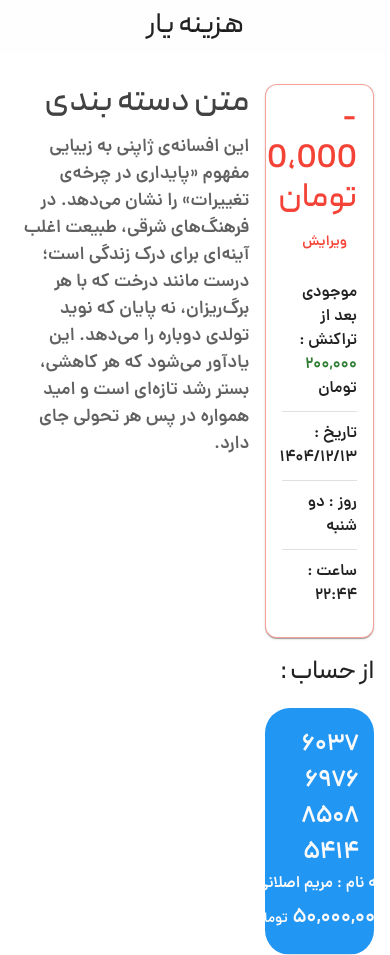
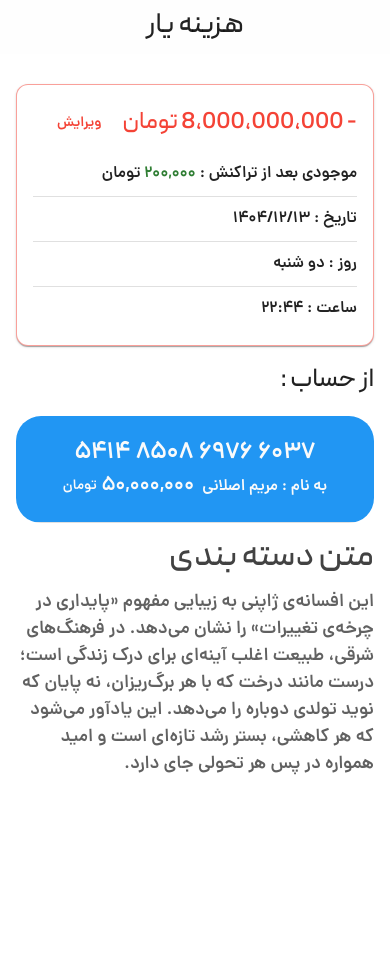
Before and after one commit to alirezaAslani-eng/finance-manager, a Next.js app: page /my-panel/transactions/1 in a window 390 px wide. After the commit the page ends 844 px from the top, so only its background shows below. Built offline with nearby package versions, Linux system fonts and the light colour scheme; no server answers; some icons are missing.

Commit message:
feat(responsive) transaction info page

```diff
--- a/components/ui/Card/TransactionDetalCard.tsx
+++ b/components/ui/Card/TransactionDetalCard.tsx
@@ -19,7 +19,7 @@ interface MyProps {
   cardProps?: CardProps;
 }
 function TransactionDetalCard({
-  amount = 300_000,
+  amount = 8000000000,
   balance = 200_000,
   type = "expense",
   cardProps,
@@ -54,7 +54,7 @@ function TransactionDetalCard({
           <Typography
             variant="h1"
             color={amountColor}
-            sx={{ fontSize: "34px" }}
+            sx={{ fontSize: { xs: "24px", md: "30px" } }}
           >
             {type === "income" ? "+" : "-"} {amount.toLocaleString()} {"تومان"}
           </Typography>
@@ -76,7 +76,7 @@ function TransactionDetalCard({
           </Link>
         </Box>
         {/* Current Balance ========================== > */}
-        <Typography gutterBottom>
+        <Typography>
           موجودی بعد از تراکنش :{"  "}
           <Typography component={"span"} color={currentBalanceColor}>
             {balance.toLocaleString()}
@@ -85,13 +85,13 @@ function TransactionDetalCard({
         </Typography>
         <Divider sx={{ my: "10px" }} />
         {/* Date ========================== > */}
-        <Typography gutterBottom>تاریخ : {"1404/12/13"}</Typography>
+        <Typography>تاریخ : {"1404/12/13"}</Typography>
         <Divider sx={{ my: "10px" }} />
         {/* Day ========================== > */}
-        <Typography gutterBottom>روز : {"دو شنبه"}</Typography>
+        <Typography>روز : {"دو شنبه"}</Typography>
         <Divider sx={{ my: "10px" }} />
         {/* Time ========================== > */}
-        <Typography gutterBottom>ساعت : {"22:44"}</Typography>
+        <Typography>ساعت : {"22:44"}</Typography>
       </CardContent>
     </Card>
   );
--- a/pages/my-panel/transactions/[id].tsx
+++ b/pages/my-panel/transactions/[id].tsx
@@ -22,7 +22,7 @@ const TransactionDetails: PageComponent<PageProps> = ({ isEditable }) => {
       ) : (
         // * Show Transaction's info ===================== >
         <Grid container spacing={2}>
-          <Grid size={4}>
+          <Grid size={{ xs: 12, lg: 4 }}>
             {/* Important Details ================ > */}
             <TransactionDetalCard />
             {/* Accout Card ========================== > */}
@@ -34,7 +34,7 @@ const TransactionDetails: PageComponent<PageProps> = ({ isEditable }) => {
             </Box>
           </Grid>
           {/* Description ===================== >*/}
-          <Grid size={8}>
+          <Grid size={{ xs: 12, lg: 8 }}>
             {/* Category ================= > */}
             <Typography
               variant="h1"
```
